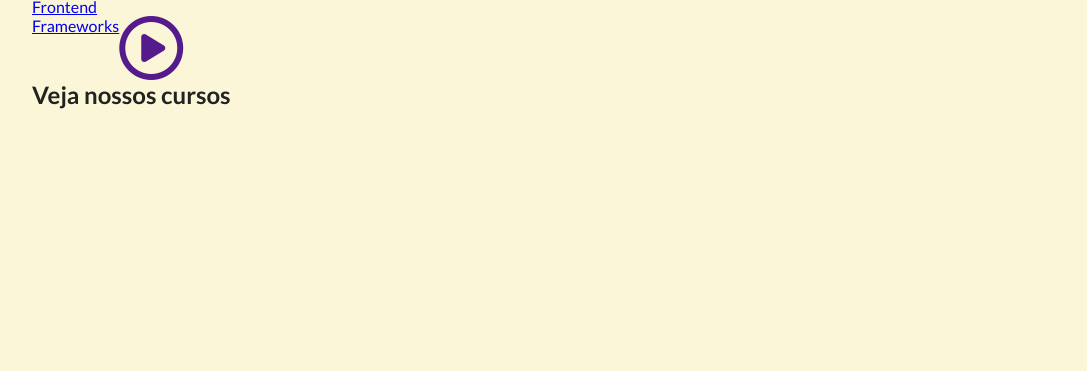
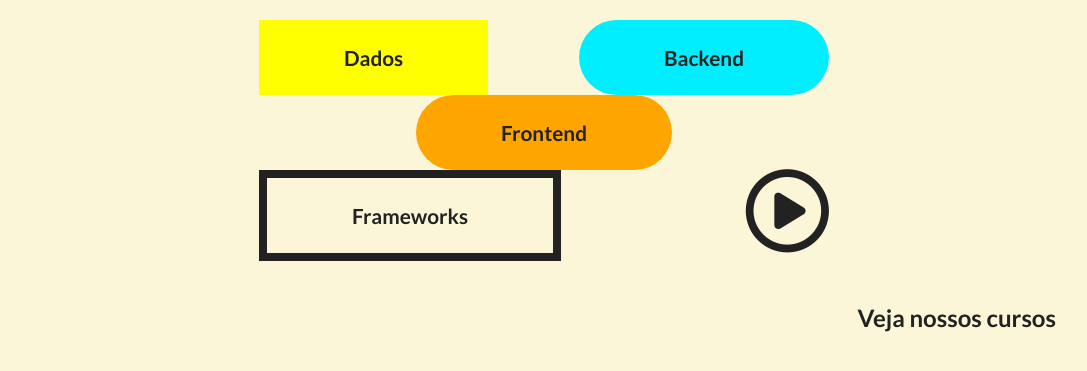
Before and after one commit to igords-goncalves/alurinha, a plain HTML site: page index.html in a window 1280 px wide. Shown: the part 327-698 px from the top of the page, without its empty margins (96-1183 px from the left). Drawn offline with Linux system fonts and the light colour scheme.

Commit message:
style: improviments on global style

```diff
--- a/src/css/media-query.css
+++ b/src/css/media-query.css
@@ -1,10 +1,17 @@
 /* @see: Alinhamentos do elementos botões em column */
 
-@media (max-widht: 767px) {
+@media (max-width: 767px) {
+    .c-menu__btn {
+        margin: 0 0 30px 0;
+    }
 
+    .c-menu .u-flexrow {
+        flex-direction: column;
+        justify-content: center;
+    }
 }
 
 
-@media (min-widht: 768px) {
+@media (min-width: 768px) {
 
 }
--- a/src/css/menu.css
+++ b/src/css/menu.css
@@ -0,0 +1,48 @@
+.c-menu {
+    display: flex;
+    flex-direction: column;
+    align-items: center;
+
+    max-width: 570px;
+
+    margin: 42px auto;
+}
+
+.c-menu__btn {
+    color: var(--font-text);
+    text-decoration: none;
+
+    box-sizing: content-box;
+
+    padding: 25px 85px;
+    text-align: center;
+
+    font-size: 1.3rem;
+    font-weight: 600;
+}
+
+.btn--play {
+    padding: 0;
+}
+
+.btn--yellow {
+    background-color: var(--bg-yellow);
+    max-width: 209.37px;
+}
+
+.btn--lightblue {
+    background-color: var(--bg-lightblue);
+    border-radius: 50px;
+    max-width: 208px;
+}
+
+.btn--orange {
+    background-color: var(--bg-orange);
+    border-radius: 50px;
+    max-width: 421px;
+}
+
+.btn--border {
+    border: var(--bg-border);
+    max-width: 270.24px;
+}
--- a/src/css/variables.css
+++ b/src/css/variables.css
@@ -8,10 +8,10 @@
     --bg-main: #fcf6d8;
     --bt-footer: #222;
 
-    --br-yellow: #FFFF00;
-    --color-orange: #FFA500;
-    --bg-aquagreen: #00EEFF;
-    --bg-border: solid 1px #222;
+    --bg-yellow: #FFFF00;
+    --bg-orange: #FFA500;
+    --bg-lightblue: #00EEFF;
+    --bg-border: solid 8px #222;
 
     --color-text: #222
 }
--- a/src/global.style.css
+++ b/src/global.style.css
@@ -30,4 +30,7 @@ body {
 
 .u-flexrow {
     display: flex;
+    justify-content: space-between;
+
+    width: 100%;
 }
```
